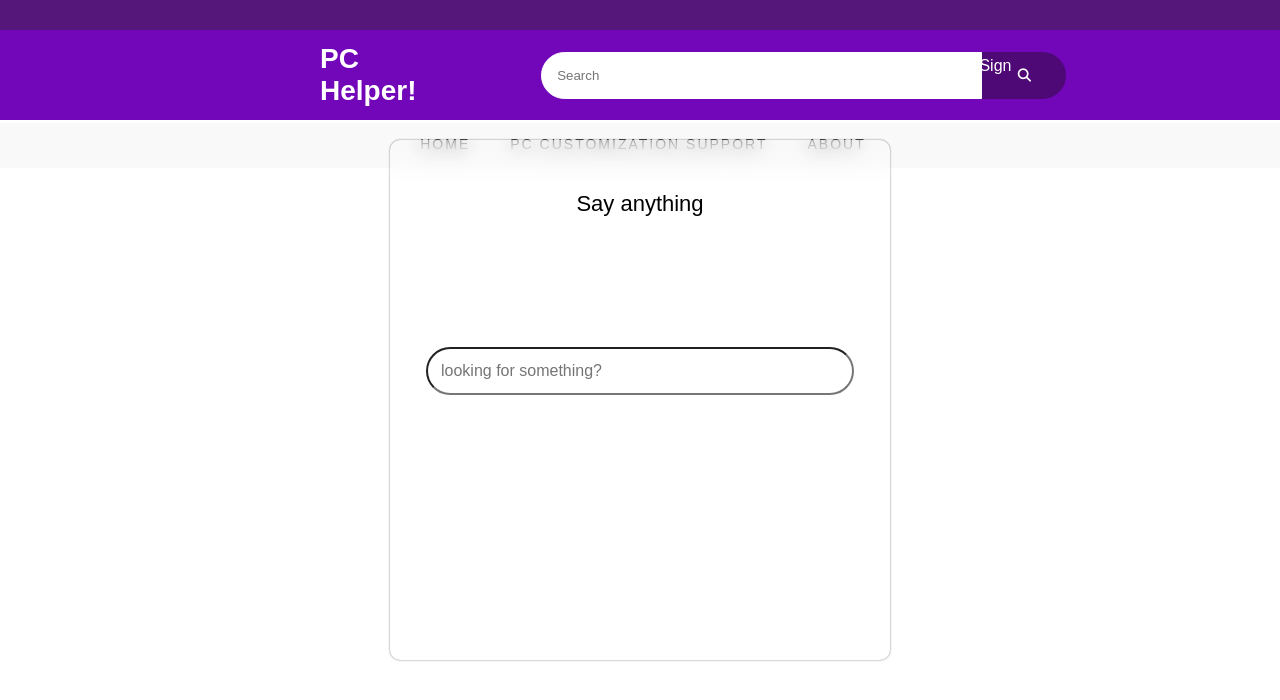
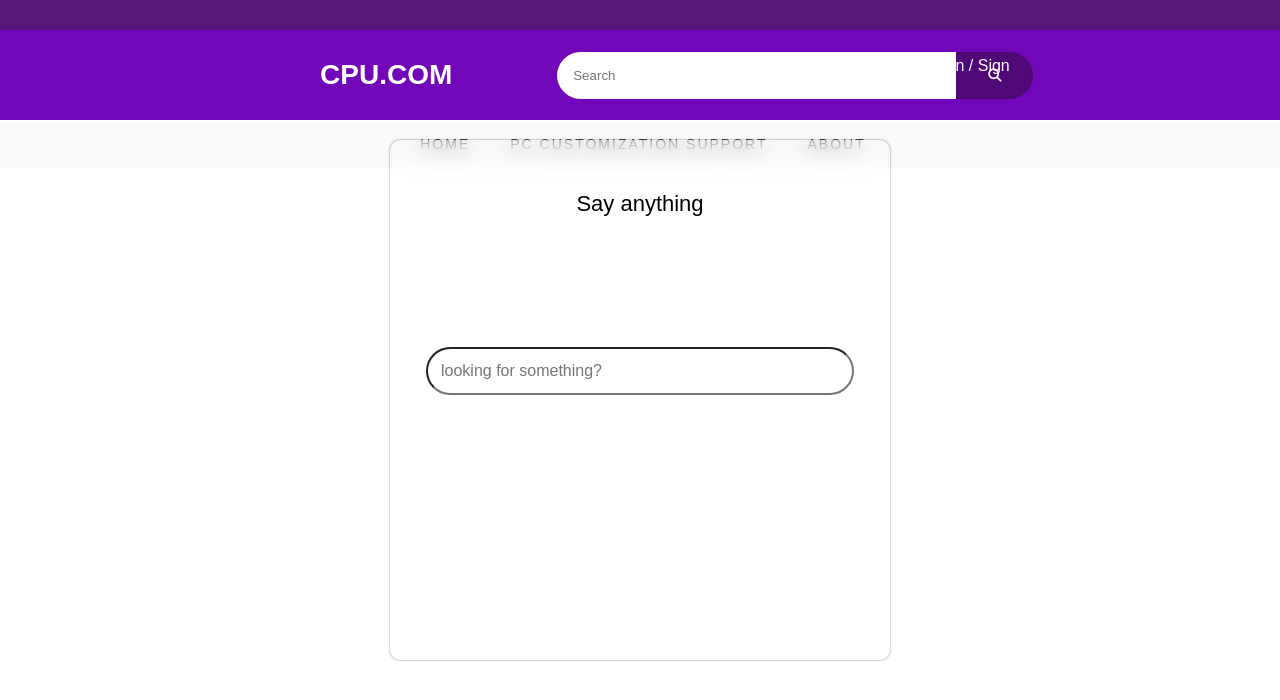
Before and after one commit to AlcantaraKyle13/PC-Picker-prototype, a plain HTML site: page PC shop (front-end)/voice-recognition.html in a window 1280 px wide. Drawn offline with Linux system fonts and the light colour scheme.

Commit message:
Update voice-recognition.html

```diff
--- a/PC shop (front-end)/voice-recognition.html
+++ b/PC shop (front-end)/voice-recognition.html
@@ -22,7 +22,7 @@
 
         <div class="top_nav">
             <div class="left">
-              <div class="logo"><p><span>PC</span> Helper!</p></div>
+              <div class="logo"><p><span>CPU</span>.COM</p></div>
               <div class="search_bar">
                 <form>
                   <input type="text" placeholder="Search">
```
